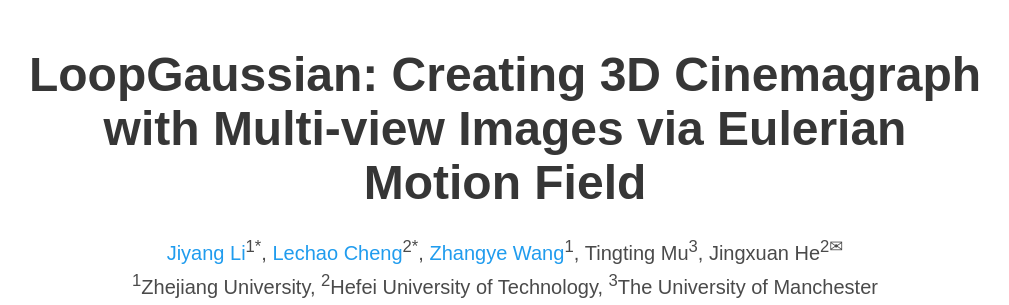
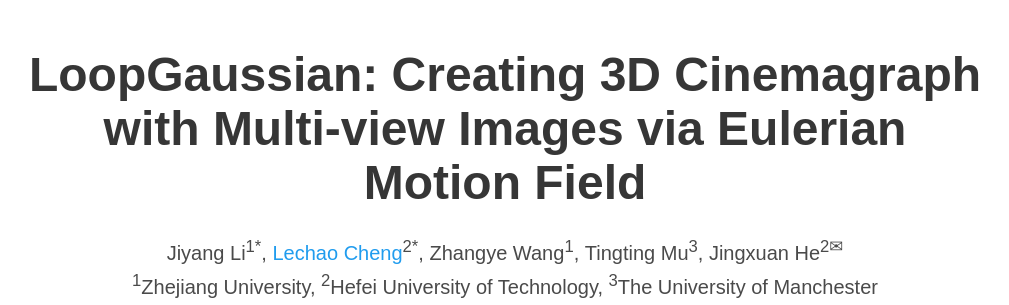
Before and after one commit to Pokerlishao/LoopGaussian, a plain HTML site: page index.html in a window 1280 px wide. Shown: the top 305 px of the page, without its empty margins (135-1144 px from the left). Drawn offline with nearby package versions, Linux system fonts and the light colour scheme; some icons are missing; a web font is replaced by a local one.

Commit message:
Update index.html

```diff
--- a/index.html
+++ b/index.html
@@ -91,13 +91,15 @@
           <h1 class="title is-1 publication-title">LoopGaussian: Creating 3D Cinemagraph with Multi-view Images via Eulerian Motion Field</h1>
           <div class="is-size-5 publication-authors">
             <span class="author-block">
-              <a href="http://pokerlishao.ink">Jiyang Li</a><sup>1*</sup>,
+              Jiyang Li<sup>1*</sup>,
+<!--               <a href="http://pokerlishao.ink">Jiyang Li</a><sup>1*</sup>, -->
             </span>
             <span class="author-block">
               <a href="https://scholar.google.com/citations?user=PKFAv-cAAAAJ&hl=en">Lechao Cheng</a><sup>2*</sup>,
             </span>
             <span class="author-block">
-              <a href="http://www.cad.zju.edu.cn/home/zywang/">Zhangye Wang</a><sup>1</sup>,
+              Zhangye Wang<sup>1</sup>,
+<!--               <a href="http://www.cad.zju.edu.cn/home/zywang/">Zhangye Wang</a><sup>1</sup>, -->
             </span>
             <span class="author-block">
               Tingting Mu<sup>3</sup>,
```
